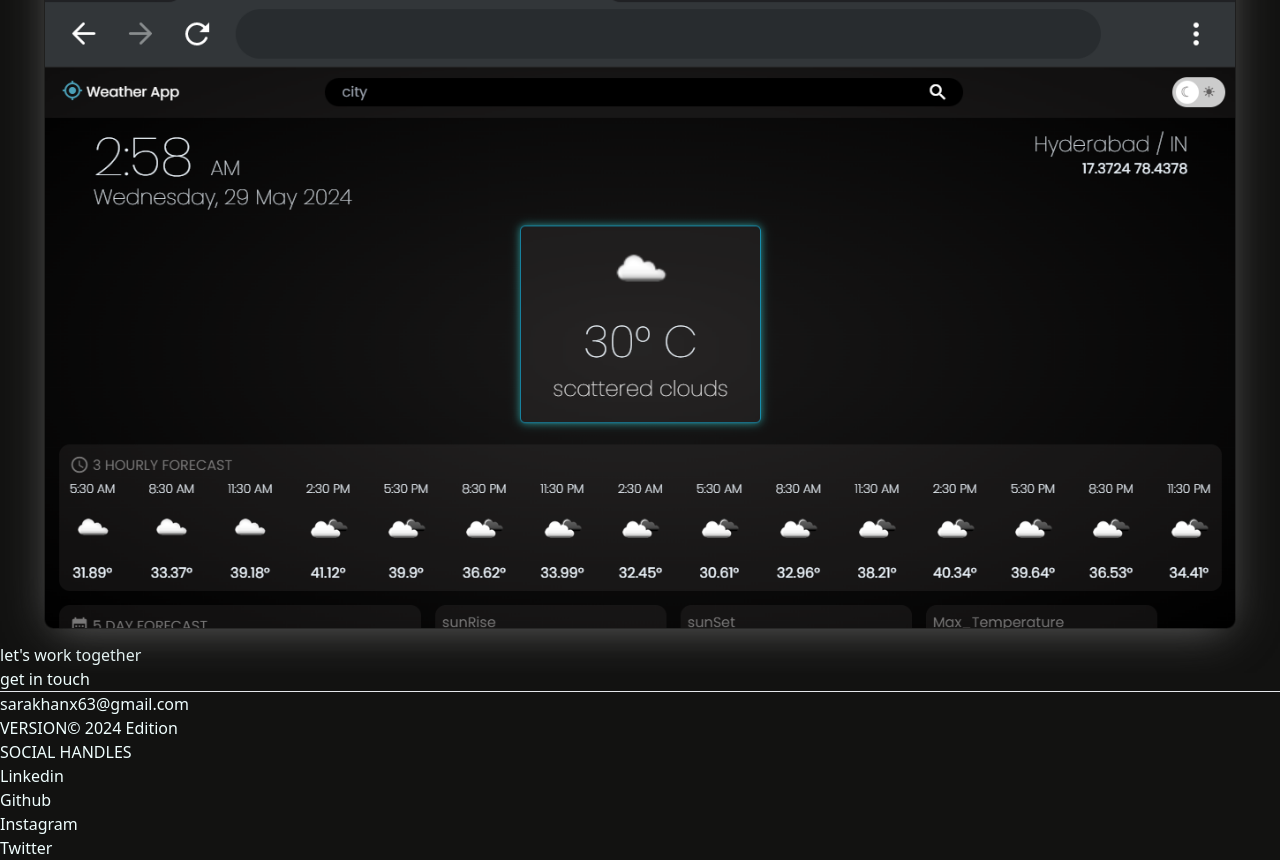
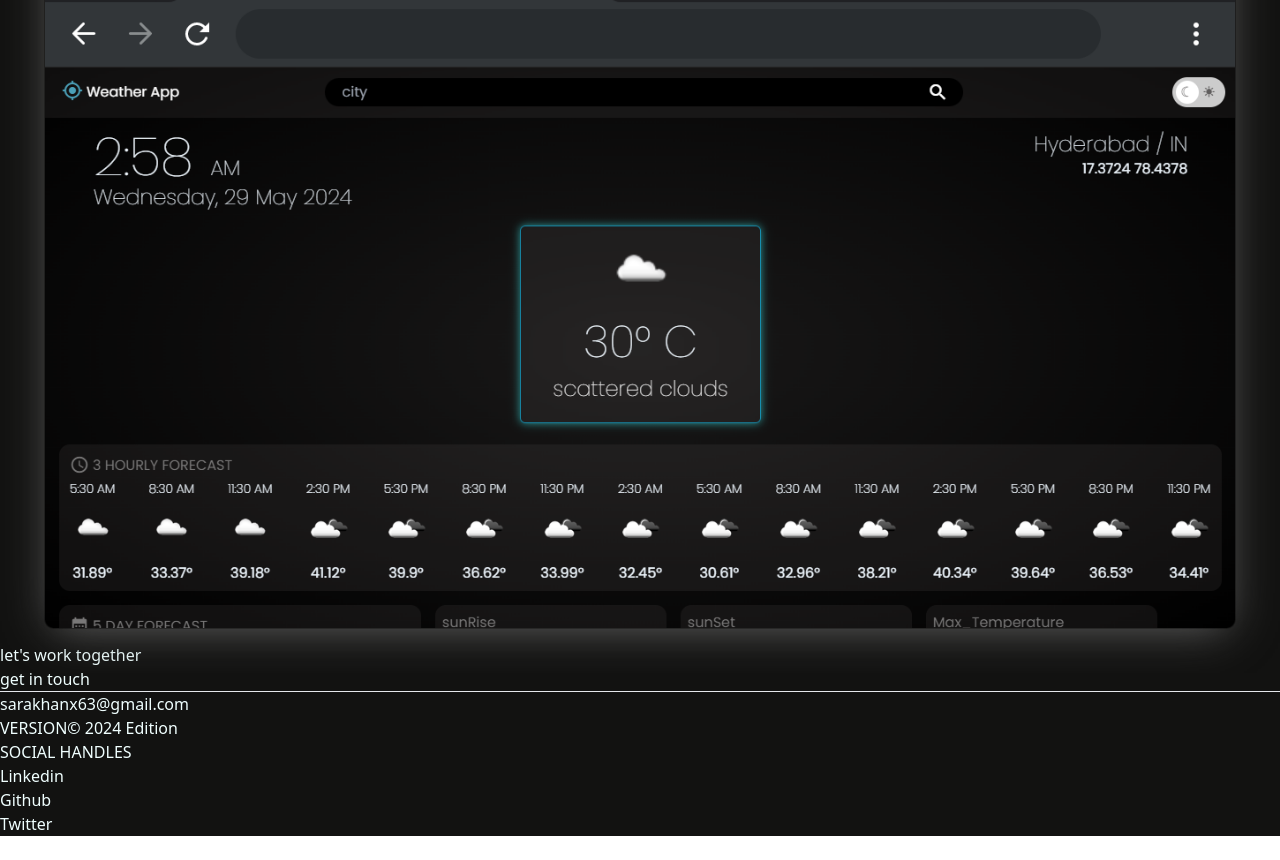
Before and after one commit to SaraKulsum/saraKulsum-portfolio, a React (Vite) app: page / in a window 1280 px wide. Shown: the part 2174-3034 px from the top of the page. After the commit the page ends 3010 px from the top, so only its background shows below. Built offline with nearby package versions, Linux system fonts and the light colour scheme.

Commit message:
redirect to contact page when click

```diff
--- a/src/components/Footer.jsx
+++ b/src/components/Footer.jsx
@@ -13,6 +13,7 @@ const Footer = () => {
             <Framer>
             <button
               type="button"
+              onClick={()=>location.href = 'contact'}
               className="bg-gray-400 relative rounded-full h-24 md:h-32 w-24 md:w-32 mt-4 md:mt-0 rotate-[0.001deg]"
             >
 
@@ -52,22 +53,18 @@ const Footer = () => {
               SOCIAL HANDLES
             </span>
             <ul className="flex gap-4">
-              <a href="">
+              <a href="https://www.linkedin.com/in/sara-kulsum-022938287/" target="_blank">
                 <li className="transition-all ease-in-out duration-400 socials hover:scale-110 ">
                   Linkedin
                 </li>
               </a>
-              <a href="">
+              <a href="https://github.com/SaraKulsum" target="_blank">
                 <li className="socials transition-all ease-in-out duration-400 socials hover:scale-110">
                   Github
                 </li>
               </a>
-              <a href="">
-                <li className="socials transition-all ease-in-out duration-400 socials hover:scale-110">
-                  Instagram
-                </li>
-              </a>
-              <a href="">
+
+              <a href="https://twitter.com/SaraKulsum6302" target="_blank">
                 <li className="socials transition-all ease-in-out duration-400 socials hover:scale-110">
                   Twitter
                 </li>
```
Also changed, not shown: firebase.json (added), 1 other file (tests, documents, lock files or other folders).
